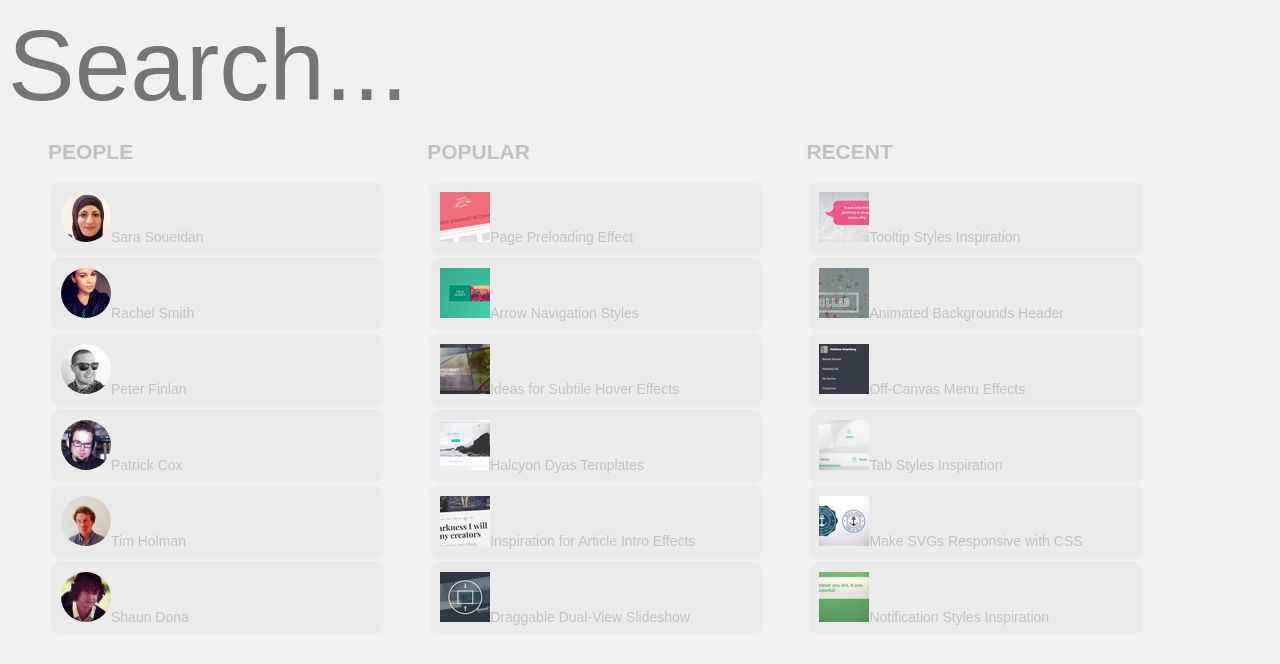
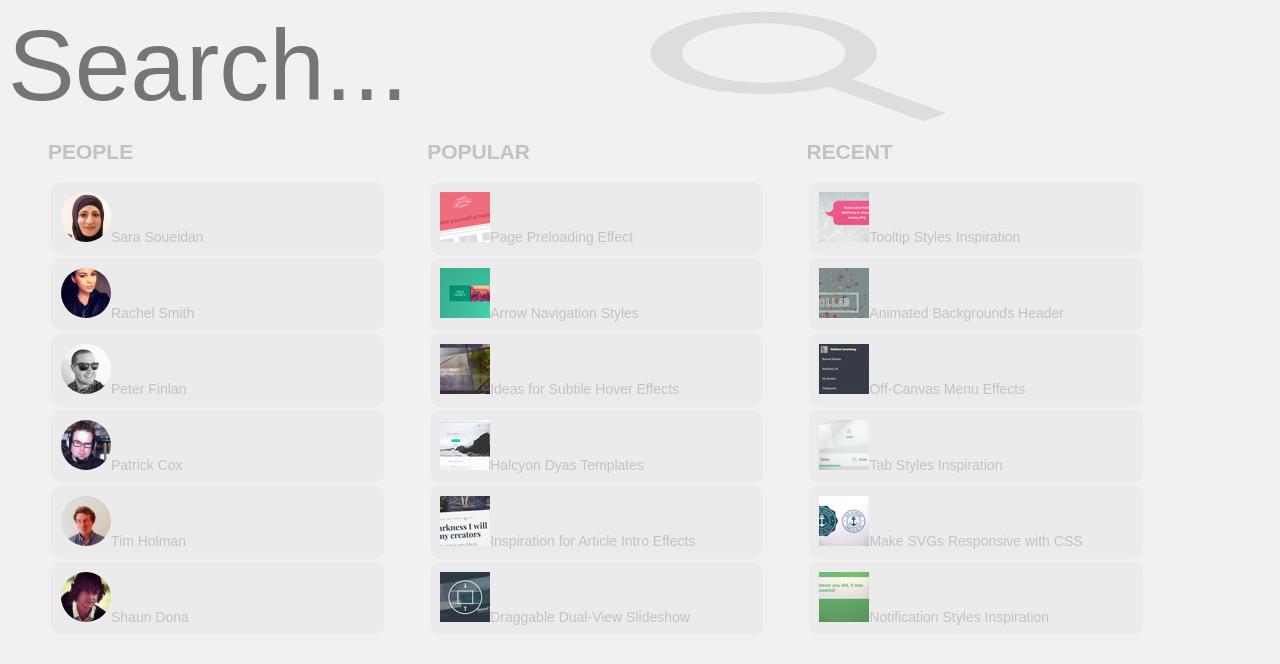
Before and after one commit to Lizycoder/HW-Search, a plain HTML site: page index.html in a window 1280 px wide. Drawn offline with Linux system fonts and the light colour scheme.

Commit message:
magnifier appeared

```diff
--- a/css/styles.css
+++ b/css/styles.css
@@ -21,8 +21,11 @@ font-size: 0px;
  padding: 0;
  }
  .magnifier {
- 	background-image: url("img/magnifier.svg");
+ 	background-image: url("../img/magnifier.svg");
+ 	background-size: 50%;
+ 	background-repeat: no-repeat;
  }
+
  div {
  	display: inline-block;
  	width: 30%;
```
